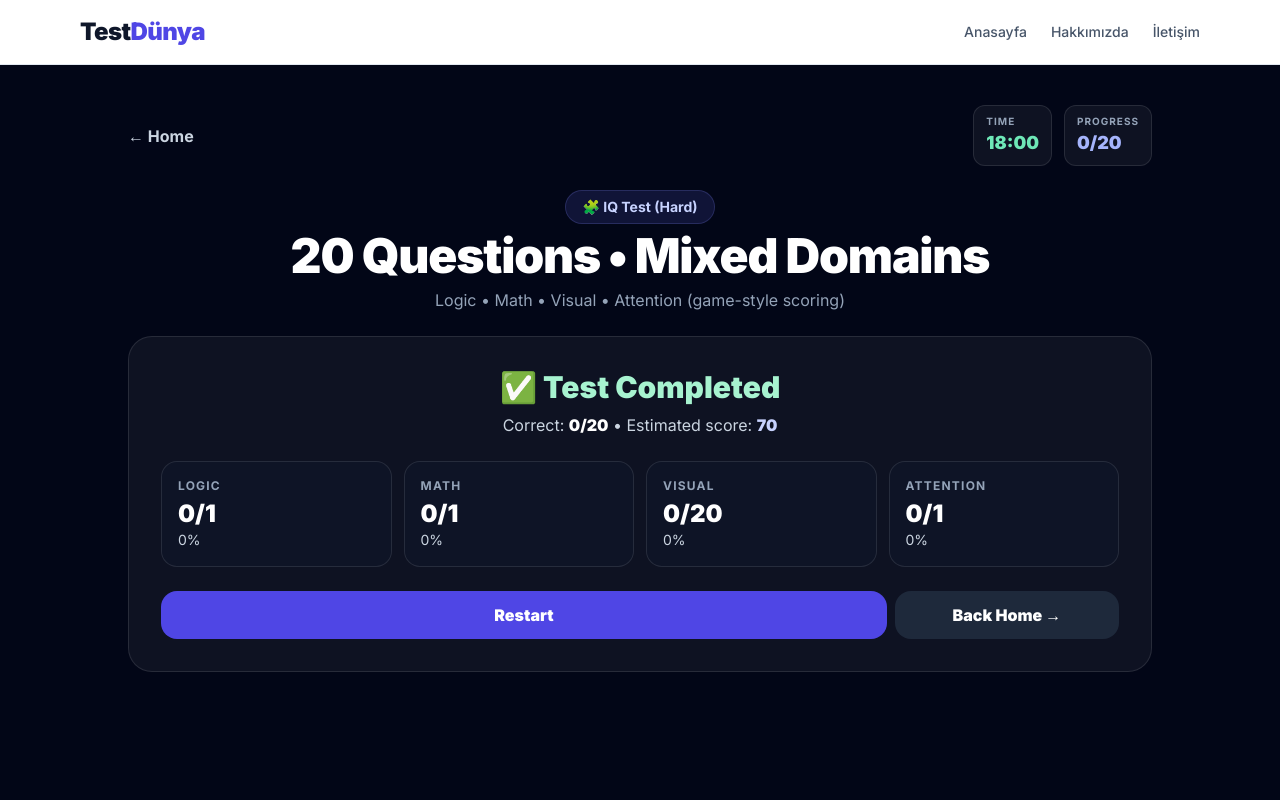
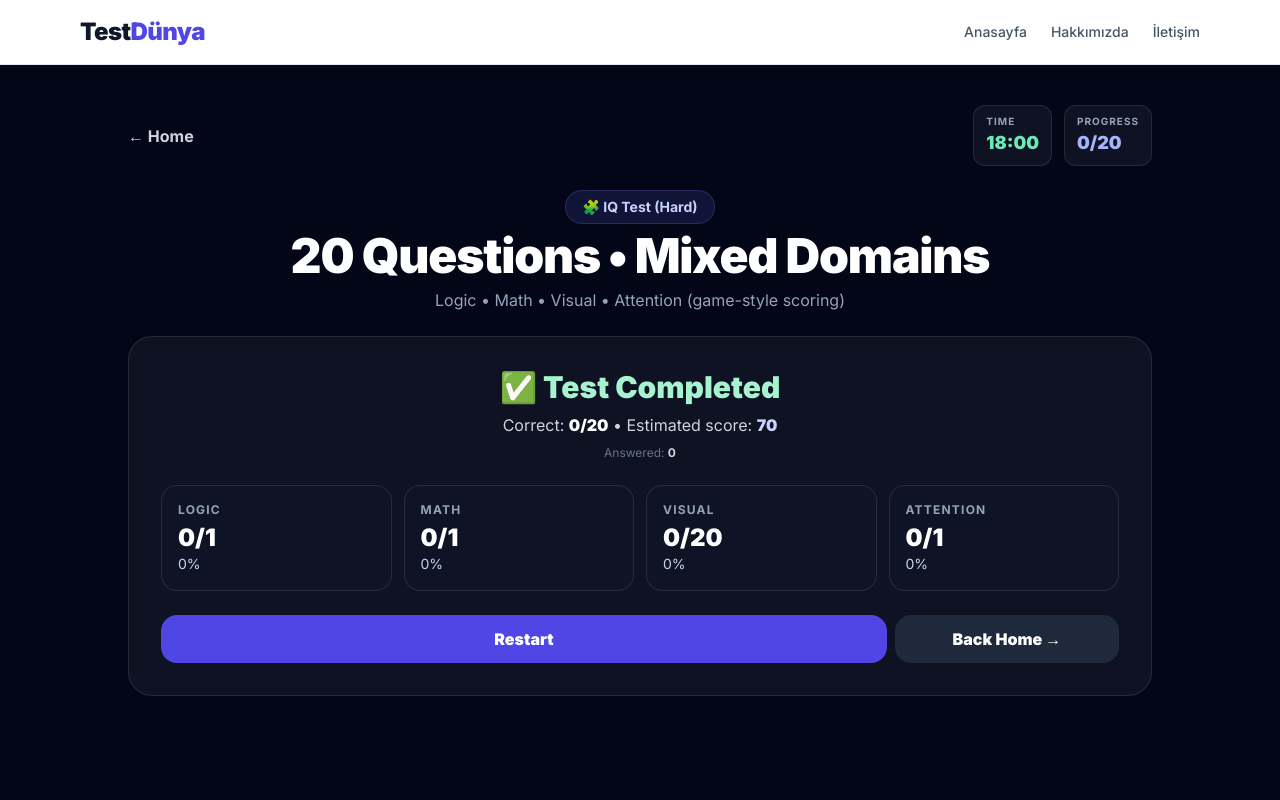
Before and after one commit to kuarkcoin/testdunya, a Next.js app: page /iq-test in a window 1280 px wide. Both pictures are taken after a click on the button "Finish Now". Shown: the top 800 px of the page. Built offline with nearby package versions, Linux system fonts and the light colour scheme.

Commit message:
Update page.tsx

```diff
--- a/app/iq-test/page.tsx
+++ b/app/iq-test/page.tsx
@@ -9,17 +9,17 @@ import { questions } from '../data/questions';
 
 type Domain = 'logic' | 'math' | 'visual' | 'attention';
 
-type TextQuestion = {
+type IQQuestion =
+  | {
       id: string;
       domain: Domain;
       type: 'sequence' | 'analogy' | 'word-problem' | 'odd-one-out-text' | 'counting' | 'logic-puzzle';
       prompt: string;
       optionsText: string[];
       correct: number;
-  explanation?: string;
-};
-
-type GridMissingQuestion = {
+      // explanation kaldırıldı
+    }
+  | {
       id: string;
       domain: Domain;
       type: 'grid-missing';
@@ -27,20 +27,16 @@ type GridMissingQuestion = {
       grid: string[];
       options: string[][];
       correct: number;
-  explanation?: string;
-};
-
-type GridOddQuestion = {
+    }
+  | {
       id: string;
       domain: Domain;
       type: 'grid-odd-one-out';
       prompt: string;
       options: string[][];
       correct: number;
-  explanation?: string;
-};
-
-type VisualQuestion = {
+    }
+  | {
       id: string;
       domain: Domain;
       type: 'visual-matrix' | 'visual-matrix-2x2' | 'visual-matrix-3x3';
@@ -48,10 +44,7 @@ type VisualQuestion = {
       questionSvg: SvgData;
       options: { svg: SvgData }[];
       correct: number;
-  explanation?: string;
     };
-
-type IQQuestion = TextQuestion | GridMissingQuestion | GridOddQuestion | VisualQuestion;
 
 type AnswerState = {
   selected: number | null;
@@ -81,17 +74,10 @@ function CellGrid({ grid }: { grid: string[] }) {
   );
 }
 
-// Type Guards
-const isTextQ = (q: IQQuestion): q is TextQuestion => 'optionsText' in q;
-const isVisualQ = (q: IQQuestion): q is VisualQuestion => 'questionSvg' in q;
-const isGridMissingQ = (q: IQQuestion): q is GridMissingQuestion => q.type === 'grid-missing';
-const isGridQ = (q: IQQuestion): q is GridMissingQuestion | GridOddQuestion =>
-  q.type === 'grid-missing' || q.type === 'grid-odd-one-out';
-
 // -------------------- ANA SAYFA --------------------
 
 export default function IQTestPage() {
-  const data = questions as IQQuestion[];
+  const data = questions as unknown as IQQuestion[];
 
   const [idx, setIdx] = useState(0);
   const [answers, setAnswers] = useState<Record<string, AnswerState>>({});
@@ -103,7 +89,6 @@ export default function IQTestPage() {
   const total = data.length || 20;
   const q = data[idx];
 
-  // Timer
   useEffect(() => {
     if (!started || finished) return;
     if (timeLeft <= 0) {
@@ -122,10 +107,16 @@ export default function IQTestPage() {
     if (!q || finished || timeLeft <= 0) return;
     setStarted(true);
 
-    const isCorrect = choiceIndex === q.correct;
+    // ✅ key güvenliği (id boş/undefined olursa)
+    const answerKey = (q as any)?.id ? String((q as any).id) : String(idx);
+
+    // ✅ correct number garantisi
+    const correctIndex = Number((q as any).correct);
+    const isCorrect = choiceIndex === correctIndex;
+
     setAnswers((prev) => ({
       ...prev,
-      [q.id]: { selected: choiceIndex, correct: isCorrect },
+      [answerKey]: { selected: choiceIndex, correct: isCorrect },
     }));
   };
 
@@ -133,26 +124,37 @@ export default function IQTestPage() {
   const prev = () => setIdx((p) => clamp(p - 1, 0, (data.length || 1) - 1));
   const finishNow = () => setFinished(true);
 
-  // Score
+  // ✅ Skoru answers.values yerine data üzerinden hesapla (sapma/çakışma olmasın)
   const scorePack = useMemo(() => {
     const domainMax: Record<Domain, number> = { logic: 0, math: 0, visual: 0, attention: 0 };
     const domainGot: Record<Domain, number> = { logic: 0, math: 0, visual: 0, attention: 0 };
 
-    for (const qq of data) {
+    let totalCorrect = 0;
+    let totalAnswered = 0;
+
+    for (let i = 0; i < data.length; i++) {
+      const qq = data[i];
       domainMax[qq.domain] += 1;
-      const a = answers[qq.id];
-      if (a?.correct) domainGot[qq.domain] += 1;
+
+      const key = (qq as any)?.id ? String((qq as any).id) : String(i);
+      const a = answers[key];
+
+      if (a?.selected !== null && a?.selected !== undefined) {
+        totalAnswered += 1;
+        if (a.correct) {
+          totalCorrect += 1;
+          domainGot[qq.domain] += 1;
+        }
+      }
     }
 
-    const totalCorrect = Object.values(answers).filter((a) => a.correct).length || 0;
     const totalQ = data.length || 20;
-
     const acc = totalCorrect / totalQ;
     const timeBonus = started ? clamp(timeLeft / (18 * 60), 0, 1) : 0;
     const gameIQ = Math.round(70 + acc * 60 + timeBonus * 10);
     const gameIQClamped = clamp(gameIQ, 70, 145);
 
-    return { domainMax, domainGot, totalCorrect, totalQ, gameIQ: gameIQClamped };
+    return { domainMax, domainGot, totalCorrect, totalAnswered, totalQ, gameIQ: gameIQClamped };
   }, [answers, data, started, timeLeft]);
 
   const mmss = (s: number) => {
@@ -161,18 +163,9 @@ export default function IQTestPage() {
     return `${m}:${String(r).padStart(2, '0')}`;
   };
 
-  const isAnswered = q ? answers[q.id]?.selected !== null && answers[q.id]?.selected !== undefined : false;
-
-  const optionsGridClass = useMemo(() => {
-    if (!q) return 'grid-cols-1 md:grid-cols-2';
-    if (isVisualQ(q)) return 'grid-cols-2 sm:grid-cols-3 md:grid-cols-5';
-    return 'grid-cols-1 md:grid-cols-2';
-  }, [q]);
-
   return (
     <main className="min-h-screen bg-slate-950 text-white px-4 py-10">
       <div className="max-w-5xl mx-auto space-y-6">
-        {/* Header */}
         <div className="flex items-center justify-between gap-3">
           <Link href="/" className="text-slate-300 hover:text-white font-bold">
             ← Home
@@ -207,14 +200,19 @@ export default function IQTestPage() {
           <p className="text-slate-400">Logic • Math • Visual • Attention (game-style scoring)</p>
         </header>
 
-        {/* Main */}
         {finished ? (
           <section className="rounded-3xl bg-white/5 border border-white/10 p-6 md:p-8 space-y-6">
             <div className="text-center">
               <div className="text-2xl md:text-3xl font-black text-emerald-200">✅ Test Completed</div>
               <div className="text-slate-300 mt-2">
-                Correct: <span className="font-black text-white">{scorePack.totalCorrect}/{scorePack.totalQ}</span> •
-                Estimated score: <span className="font-black text-indigo-200">{scorePack.gameIQ}</span>
+                Correct:{' '}
+                <span className="font-black text-white">
+                  {scorePack.totalCorrect}/{scorePack.totalQ}
+                </span>{' '}
+                • Estimated score: <span className="font-black text-indigo-200">{scorePack.gameIQ}</span>
+              </div>
+              <div className="text-xs text-slate-500 mt-2">
+                Answered: <span className="font-bold text-slate-300">{scorePack.totalAnswered}</span>
               </div>
             </div>
 
@@ -248,7 +246,10 @@ export default function IQTestPage() {
               >
                 Restart
               </button>
-              <Link href="/" className="sm:w-56 py-3 rounded-2xl font-black bg-slate-800 hover:bg-slate-700 text-center">
+              <Link
+                href="/"
+                className="sm:w-56 py-3 rounded-2xl font-black bg-slate-800 hover:bg-slate-700 text-center"
+              >
                 Back Home →
               </Link>
             </div>
@@ -276,46 +277,52 @@ export default function IQTestPage() {
               <div className="space-y-6">
                 <div className="text-lg md:text-xl font-black text-white">{q.prompt}</div>
 
-                {/* Question Visual */}
                 <div className="flex justify-center">
-                  {isVisualQ(q) ? (
+                  {'questionSvg' in q ? (
                     <div className="w-64 h-64 bg-white rounded-xl border-4 border-slate-700 shadow-2xl overflow-hidden text-slate-900 transition-transform hover:scale-[1.02]">
                       <SvgRenderer data={q.questionSvg} />
                     </div>
-                  ) : isGridMissingQ(q) ? (
+                  ) : 'grid' in q && q.grid ? (
                     <CellGrid grid={q.grid} />
                   ) : null}
                 </div>
 
-                {/* Options */}
-                <div className={`grid gap-3 ${optionsGridClass}`}>
-                  {isTextQ(q) ? (
+                <div
+                  className={`grid gap-3 ${
+                    'questionSvg' in q ? 'grid-cols-2 sm:grid-cols-3 md:grid-cols-5' : 'grid-cols-1 md:grid-cols-2'
+                  }`}
+                >
+                  {'optionsText' in q ? (
                     q.optionsText.map((opt, i) => {
-                      const picked = answers[q.id]?.selected === i;
+                      const key = q.id || String(idx);
+                      const picked = answers[key]?.selected === i;
                       return (
                         <button
                           key={i}
                           onClick={() => selectAnswer(i)}
-                          className={`p-4 rounded-2xl border text-left font-bold transition-all ${
-                            picked ? 'bg-indigo-500/20 border-indigo-300/30' : 'bg-slate-950/40 border-white/10 hover:bg-white/5'
-                          }`}
+                          className={`p-4 rounded-2xl border text-left font-bold transition-all
+                            ${picked ? 'bg-indigo-500/20 border-indigo-300/30' : 'bg-slate-950/40 border-white/10 hover:bg-white/5'}
+                          `}
                         >
                           {opt}
                         </button>
                       );
                     })
-                  ) : isVisualQ(q) ? (
+                  ) : 'questionSvg' in q ? (
                     q.options.map((opt, i) => {
-                      const picked = answers[q.id]?.selected === i;
+                      const key = q.id || String(idx);
+                      const picked = answers[key]?.selected === i;
                       return (
                         <button
                           key={i}
                           onClick={() => selectAnswer(i)}
-                          className={`aspect-square p-2 rounded-xl border transition-all flex items-center justify-center bg-white text-slate-800 relative ${
+                          className={`aspect-square p-2 rounded-xl border transition-all flex items-center justify-center bg-white text-slate-800 relative
+                            ${
                               picked
                                 ? 'ring-4 ring-indigo-500 border-indigo-600 scale-105 z-10'
                                 : 'border-slate-300 hover:border-indigo-400 hover:shadow-lg hover:-translate-y-1'
-                          }`}
+                            }
+                          `}
                         >
                           <SvgRenderer data={opt.svg} />
                           {picked && (
@@ -326,16 +333,17 @@ export default function IQTestPage() {
                         </button>
                       );
                     })
-                  ) : isGridQ(q) ? (
+                  ) : (
                     q.options.map((gridOpt, i) => {
-                      const picked = answers[q.id]?.selected === i;
+                      const key = q.id || String(idx);
+                      const picked = answers[key]?.selected === i;
                       return (
                         <button
                           key={i}
                           onClick={() => selectAnswer(i)}
-                          className={`p-3 rounded-2xl border transition-all text-left ${
-                            picked ? 'bg-indigo-500/20 border-indigo-300/30' : 'bg-slate-950/40 border-white/10 hover:bg-white/5'
-                          }`}
+                          className={`p-3 rounded-2xl border transition-all text-left
+                            ${picked ? 'bg-indigo-500/20 border-indigo-300/30' : 'bg-slate-950/40 border-white/10 hover:bg-white/5'}
+                          `}
                         >
                           <div className="text-xs uppercase tracking-widest text-slate-400 font-bold mb-2">
                             Option {String.fromCharCode(65 + i)}
@@ -344,9 +352,10 @@ export default function IQTestPage() {
                         </button>
                       );
                     })
-                  ) : null}
+                  )}
                 </div>
 
+                {/* ✅ explanation kaldırıldı */}
 
                 <div className="flex items-center justify-between pt-4 border-t border-white/5 mt-6">
                   <button
```
Lines whose indentation alone changed are shown as unchanged.
